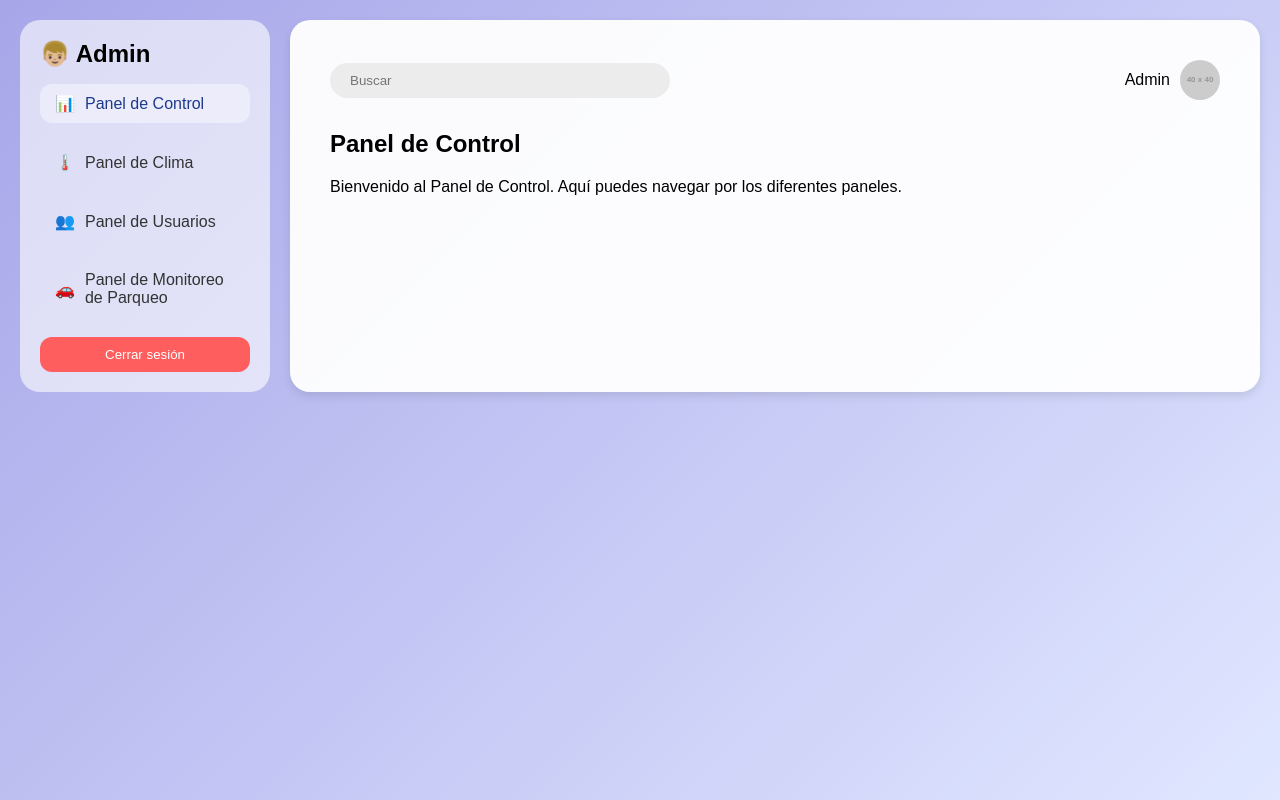
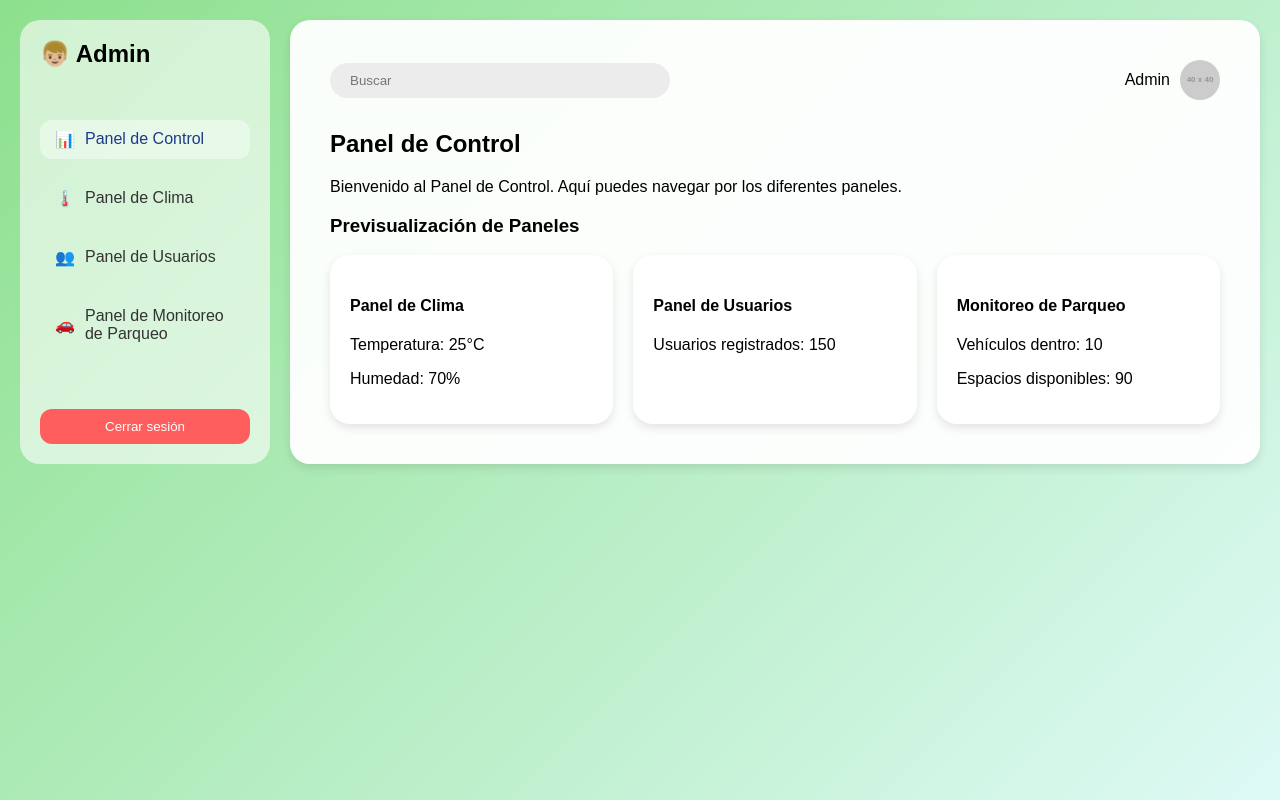
Before and after one commit to PaoAlonzo/dashboard, a React (Create React App) app: page /dashboard in a window 1280 px wide. Built offline with nearby package versions, Linux system fonts and the light colour scheme; the HTML template or start-up script is replaced by a standard one.

Commit message:
asegurar

```diff
--- a/src/Dashboard.css
+++ b/src/Dashboard.css
@@ -2,7 +2,7 @@
 body {
     margin: 0;
     height: 100vh;
-    background: linear-gradient(135deg, #a7a6e9, #e0e7ff); /* Degradado en el fondo de la página */
+    background: linear-gradient(135deg, #8de08d, #defaf6); /* Degradado en el fondo de la página */
     font-family: 'Arial', sans-serif;
   }
 
--- a/src/Dashboard.js
+++ b/src/Dashboard.js
@@ -1,8 +1,16 @@
 import React, { useState } from 'react';
+import { useNavigate } from 'react-router-dom'; // Importar useNavigate para redirección
 import './Dashboard.css';
 
+
 const Dashboard = () => {
+    const navigate = useNavigate(); // Inicializar useNavigate
     const [activePanel, setActivePanel] = useState('controlPanel');
+
+    // Manejar la salida
+    const handleLogout = () => {
+        navigate('/'); // Suponiendo que la ruta '/' es la página de inicio de sesión
+    };
 
     return (
         <div className="dashboard">
@@ -37,7 +45,7 @@ const Dashboard = () => {
                         </li>
                     </ul>
                 </nav>
-            <button className="logout">Cerrar sesión</button>
+                <button className="logout" onClick={handleLogout}>Cerrar sesión</button>
             </aside>
 
             {/* Main Content */}
@@ -60,15 +68,38 @@ const Dashboard = () => {
                         <div>
                             <h2>Panel de Control</h2>
                             <p>Bienvenido al Panel de Control. Aquí puedes navegar por los diferentes paneles.</p>
+
+                            {/* Previsualización de los otros paneles */}
+                            <div className="preview-section">
+                                <h3>Previsualización de Paneles</h3>
+                                <div className="cards-section">
+                                    <div className="card">
+                                        <h4>Panel de Clima</h4>
+                                        <p>Temperatura: 25°C</p>
+                                        <p>Humedad: 70%</p>
+                                    </div>
+                                    <div className="card">
+                                        <h4>Panel de Usuarios</h4>
+                                        <p>Usuarios registrados: 150</p>
+                                    </div>
+                                    <div className="card">
+                                        <h4>Monitoreo de Parqueo</h4>
+                                        <p>Vehículos dentro: 10</p>
+                                        <p>Espacios disponibles: 90</p>
+                                    </div>
+                                </div>
+                            </div>
                         </div>
                     )}
+
                     {activePanel === 'climatePanel' && (
                         <div>
                             <h2>Panel de Clima</h2>
                             <p>Visualización en tiempo real de temperatura y humedad del parqueo.</p>
-                {/* Aquí podrías integrar p5.js para la visualización */}
+
                         </div>
                     )}
+
                     {activePanel === 'usersPanel' && (
                         <div>
                             <h2>Panel de Usuarios</h2>
```
Lines whose indentation alone changed are shown as unchanged.
